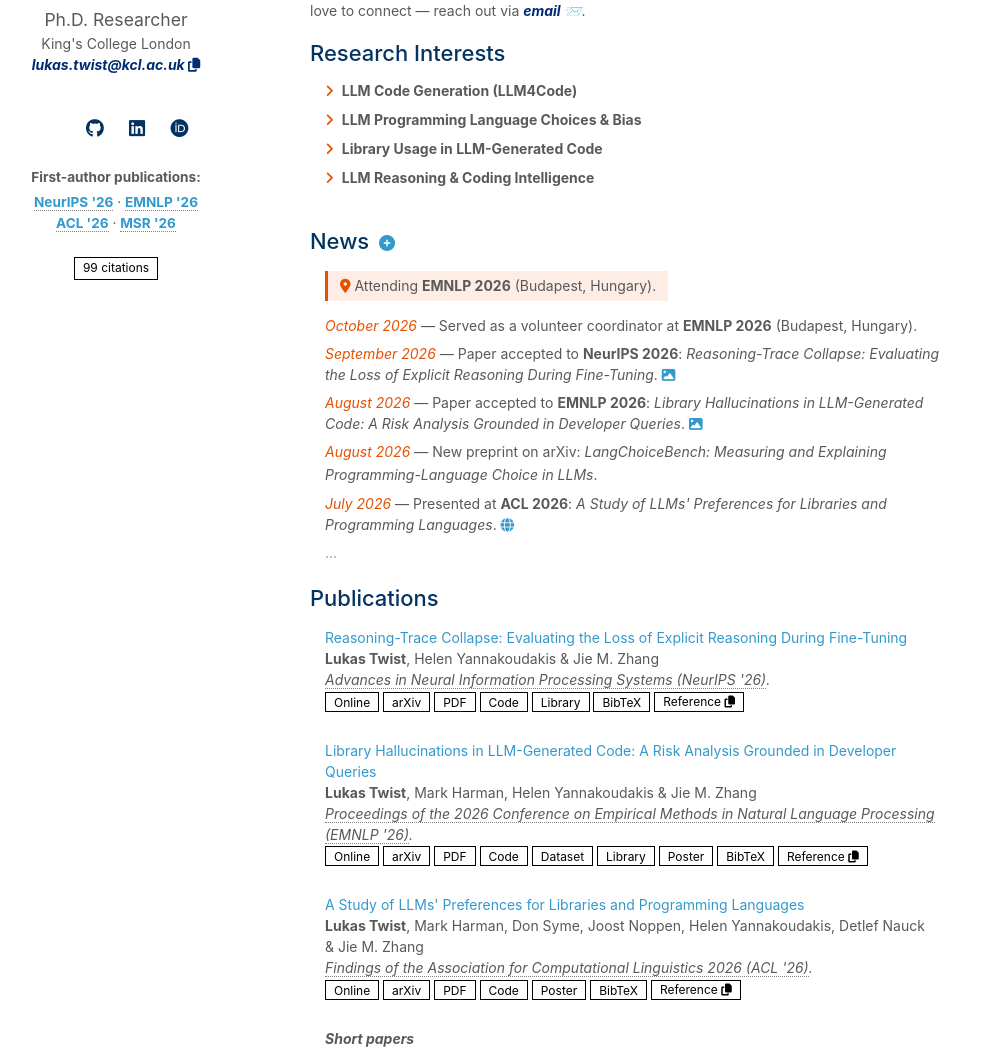
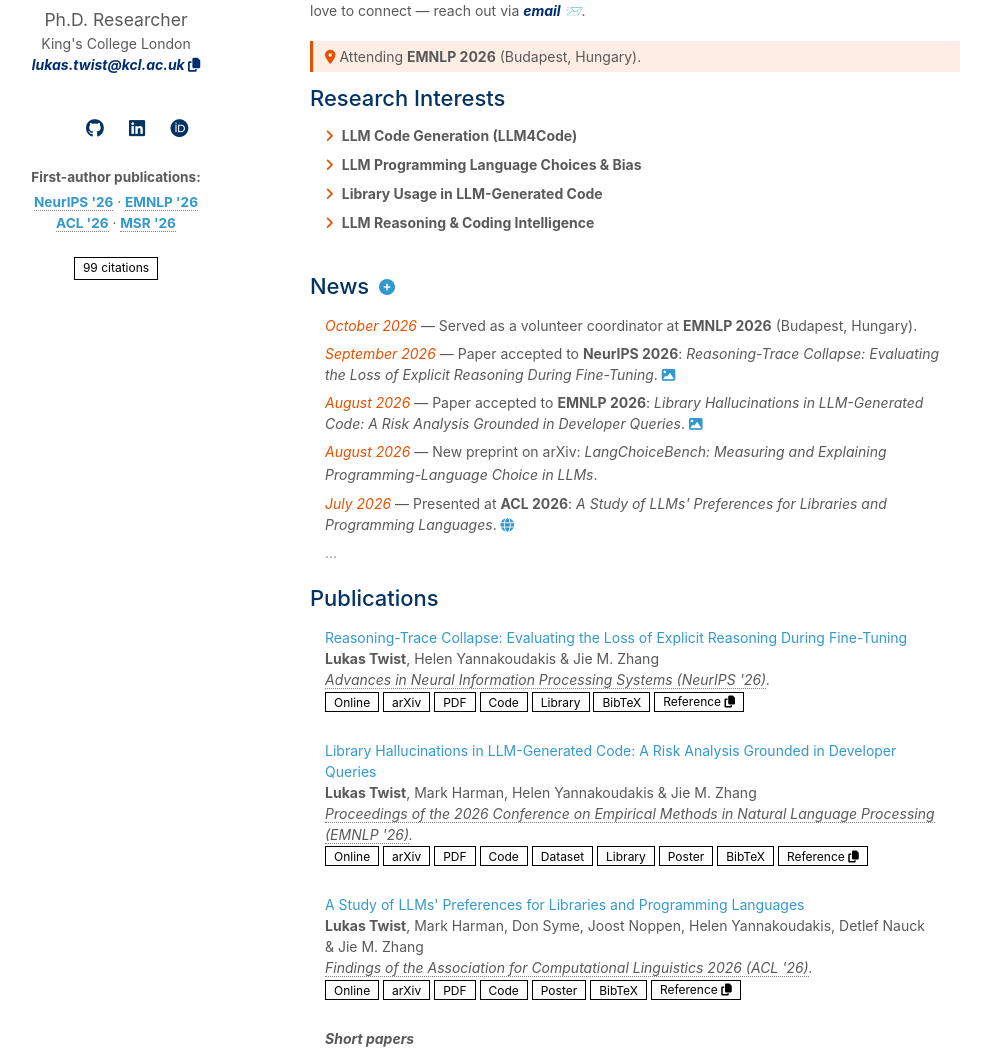
Before and after one commit to itsluketwist/itsluketwist.github.io, a Jekyll site: the page built from index.md, in a window 1280 px wide and 1400 px high. Shown: the part 342-1400 px from the top of the window, without its empty margins (160-1151 px from the left). Built offline with Jekyll 4.4.1, drawn with Linux system fonts in a browser that asks for light colours; a style sheet for code colours, icons or effects is not loaded; our own code applies the rules of GitHub Pages for plain Markdown files.

Commit message:
Move the banner.

```diff
--- a/_data/news.yml
+++ b/_data/news.yml
@@ -1,5 +1,5 @@
 # news announcements and their optional external or graphic links.
-# an event happening now, shown as a small banner above the news list until the end date.
+# an event happening now, shown as a banner under the about section until the end date.
 attending:
   text: "Attending <b>EMNLP 2026</b> (Budapest, Hungary)."
   end: "2026-10-29"
--- /dev/null
+++ b/_includes/attending.html
@@ -0,0 +1,12 @@
+{% comment %} banner for an event happening now, set by attending in _data/news.yml, shown under the about section {% endcomment %}
+{% comment %} kept unindented, as it is included into markdown, where indented lines would become code blocks {% endcomment %}
+{% if site.data.news.attending %}
+<div class="attending-banner" data-end="{{ site.data.news.attending.end }}">
+<i class="fas fa-location-dot"></i> {{ site.data.news.attending.text }}
+</div>
+<script>
+// hide the banner once the end date has passed, so it never goes stale if left in the data
+var banner = document.querySelector('.attending-banner');
+if (new Date() > new Date(banner.dataset.end + 'T23:59:59')) banner.remove();
+</script>
+{% endif %}
--- a/_includes/news.md
+++ b/_includes/news.md
@@ -19,18 +19,6 @@
 " style="font-size:1rem;font-weight:normal;text-decoration:none;vertical-align:middle;margin-left:4px;"><i class="fas fa-circle-plus"></i></a>{% endif %}</h2>
 
 <div class="publications">
-
-{% comment %} small banner for an event happening now, set by attending in _data/news.yml {% endcomment %}
-{% if site.data.news.attending %}
-<div class="attending-banner" data-end="{{ site.data.news.attending.end }}">
-  <i class="fas fa-location-dot"></i> {{ site.data.news.attending.text }}
-</div>
-<script>
-  // hide the banner once the end date has passed, so it never goes stale if left in the data
-  var banner = document.querySelector('.attending-banner');
-  if (new Date() > new Date(banner.dataset.end + 'T23:59:59')) banner.remove();
-</script>
-{% endif %}
 
 {% assign news_items = site.data.news.main %}
 
--- a/_sass/minimal-light-no-dark-mode.scss
+++ b/_sass/minimal-light-no-dark-mode.scss
@@ -29,11 +29,10 @@ a.citations-badge:hover {
   color:#e65100;
 }
 
-/* small box above the news list while at an event, set by attending in _data/news.yml */
+/* content-width banner under the about section while at an event, set by attending in _data/news.yml */
 /* the see-through orange background works in both light and dark mode */
 .attending-banner {
-  display:inline-block;
-  margin:0 15px 1em;
+  margin-bottom:1em;
   padding:0.3rem 0.75rem;
   border-left:3px solid #e65100;
   background-color:rgba(230, 81, 0, 0.1);
--- a/_sass/minimal-light.scss
+++ b/_sass/minimal-light.scss
@@ -40,11 +40,10 @@ a.citations-badge:hover {
   }
 }
 
-/* small box above the news list while at an event, set by attending in _data/news.yml */
+/* content-width banner under the about section while at an event, set by attending in _data/news.yml */
 /* the see-through orange background works in both light and dark mode */
 .attending-banner {
-  display:inline-block;
-  margin:0 15px 1em;
+  margin-bottom:1em;
   padding:0.3rem 0.75rem;
   border-left:3px solid #e65100;
   background-color:rgba(230, 81, 0, 0.1);
--- a/index.md
+++ b/index.md
@@ -15,6 +15,8 @@ robust, innovative, and genuinely useful.
 
 If you’re a researcher or practitioner working in these areas and are interested in collaborating, I’d love to connect — reach out via <span class="copy-email">email 📨</span>.
 
+{% include attending.html %}
+
 ## Research Interests
 
 <div style="padding-left: 15px;">
```
Also changed, not shown: AGENTS.md (+1 -1 lines).
